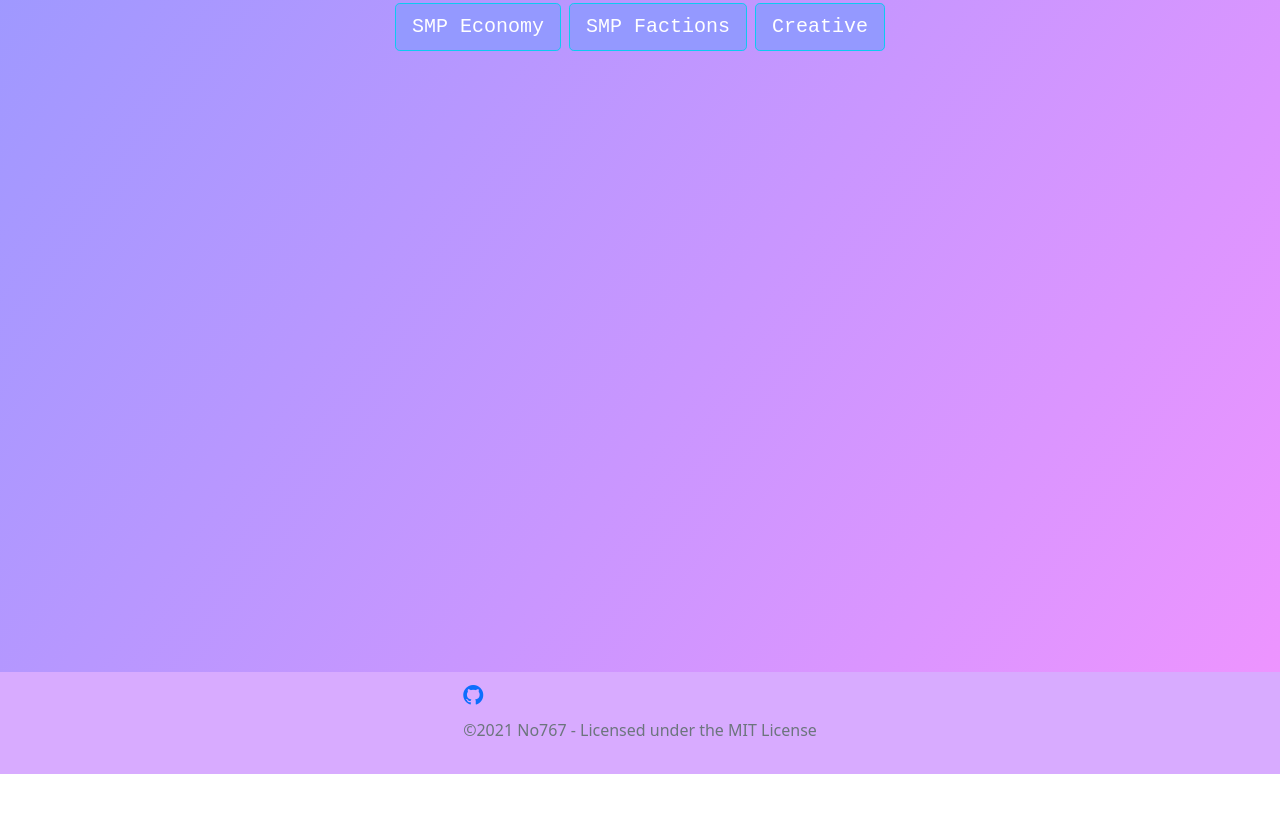
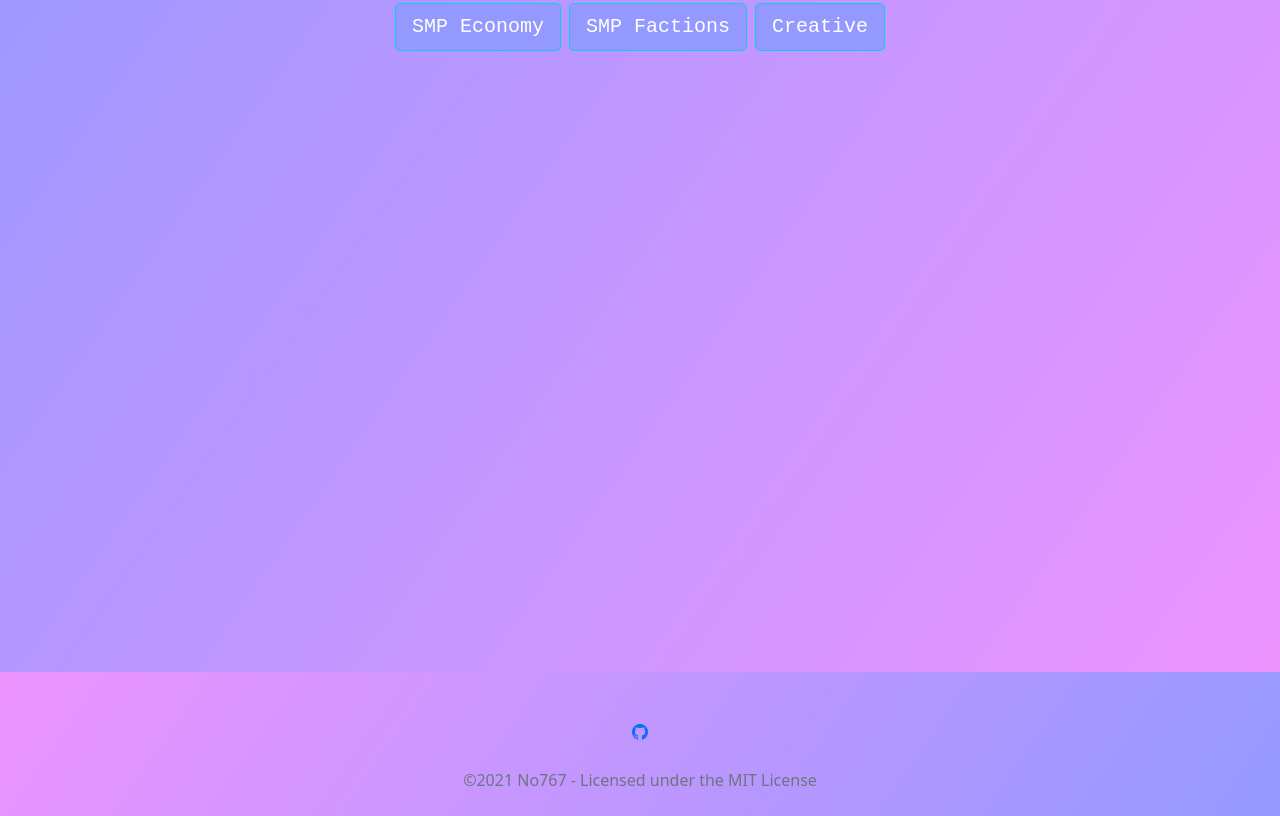
Before and after one commit to No767/Dcey-SMP-Hub, a website: page hub/hub.html in a window 1280 px wide. Shown: the part 458-1274 px from the top of the page. Before the commit the page ends 1232 px from the top, so only its background shows below. Drawn offline with nearby package versions, Linux system fonts and the light colour scheme.

Commit message:
Minor changes and needed updates to footer

```diff
--- a/hub/css/bootstrap.css
+++ b/hub/css/bootstrap.css
@@ -95,3 +95,7 @@
   .btn-outline-info > hover {
     background-color: #ffb3ee !important
   }
+
+  .footer-color {
+    background-image: linear-gradient(125deg, #ed94ff, #9499ff);
+  }
--- a/hub/hub.html
+++ b/hub/hub.html
@@ -64,15 +64,12 @@
 </div>
 </body>
 <!--Footer with Github link-->
-<footer>
-  <nav class="navbar sticky-bottom justify-content-center" style="background-color: #d8abff">
-      <ul class="nav justify-content-center">
-        <li class="nav-item">
-    <a class="navbar-brand" href="https://github.com/No767/Dcey-SMP-Hub"><i class="bi bi-github"></i></a>
-    <p class="text-muted py-2">©2021 No767 - Licensed under the MIT License</p>
-    </li>
-  </ul>
-  </div>
-  </nav>
+<footer class="footer-color">
+<div class="container-fluid">
+  <div class="pt-5 pb-2 text-center">
+    <a href="https://github.com/No767/Dcey-SMP-Hub"><i class="bi bi-github"></i></a>
+    <p class="pt-4 text-muted">©2021 No767 - Licensed under the MIT License</p>
+</div>
+</div>
 </footer>
 </html>
```
Also changed, not shown: README.md.
